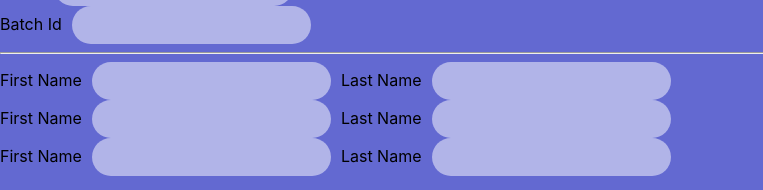
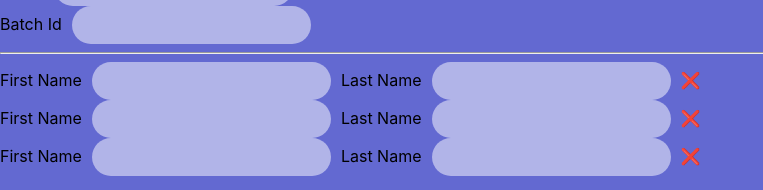
Before and after one commit to canikwe/myCohortTracker-frontend, a React (Create React App) app: page /cohorts/new in a window 1280 px wide. Shown: the part 177-367 px from the top of the page, without its empty margins (0-763 px from the left). Built offline with nearby package versions, Linux system fonts and the light colour scheme; no server answers.

Commit message:
remove student from cohort working

```diff
--- a/src/components/CohortForm.js
+++ b/src/components/CohortForm.js
@@ -50,6 +50,11 @@ const CohortForm = ({ title }) => {
     updateStudents(updatedStudents)
   }
 
+  const removeStudent = e => {
+    const updatedStudents = students.filter((s, i) =>  i !== parseInt(e.target.id))
+    updateStudents(updatedStudents)
+  }
+
   return (
     <>
       <h1>{title} Cohort</h1>
@@ -73,9 +78,10 @@ const CohortForm = ({ title }) => {
           return (
             <div key={i}>
               <label htmlFor='first_name'>First Name</label>
-              <input type='text' name='first_name' id={i} value={s.first_name} onChange={handleStudentChange} />
+              <input type='text' name='first_name' id={`${i}-first`} value={s.first_name} onChange={handleStudentChange} />
               <label htmlFor='last_name'>Last Name</label>
-              <input type='text' name='last_name' id={i} value={s.last_name} onChange={handleStudentChange} />
+              <input type='text' name='last_name' id={`${i}-last`} value={s.last_name} onChange={handleStudentChange} />
+              <span id={`${i}-remove`} onClick={removeStudent}>❌</span>
             </div>
           )
         }
```
Also changed, not shown: 1 other file (tests, documents, lock files or other folders).
